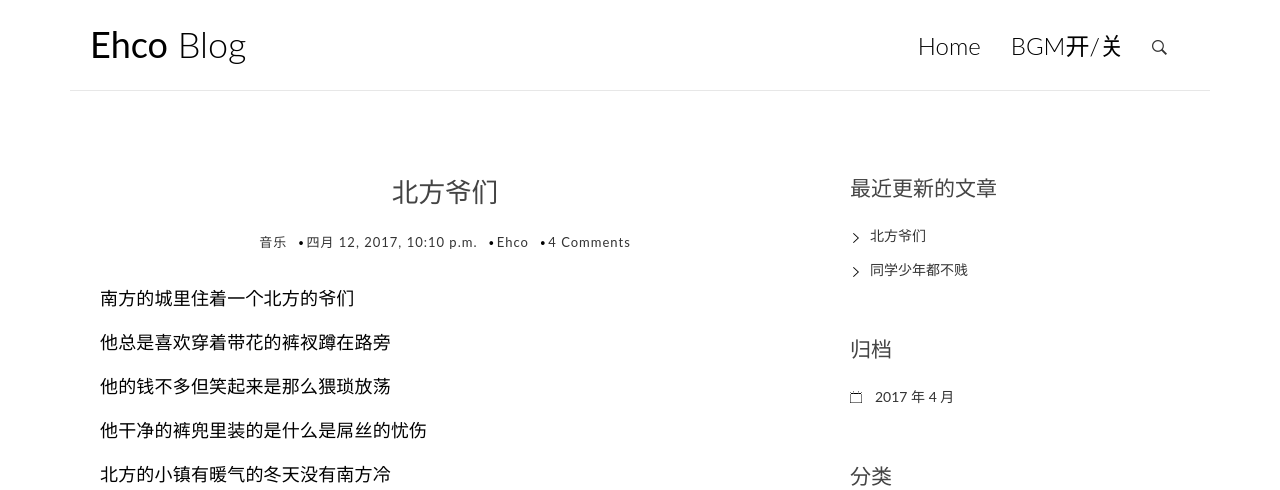
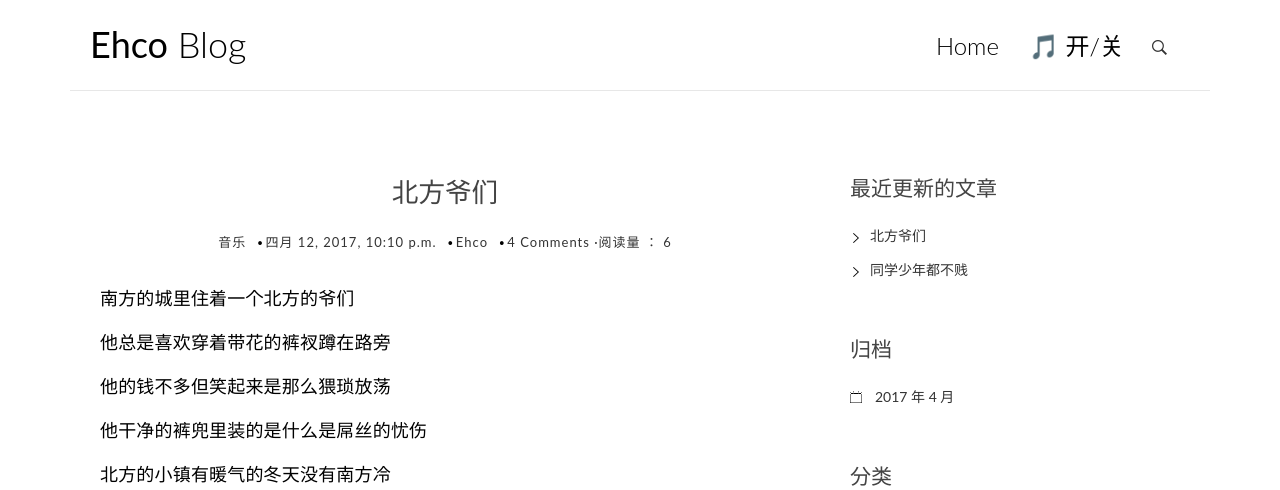
Before and after one commit to Ehco1996/django_blog, a Django app: page /post/5/ in a window 1280 px wide. Shown: the top 490 px of the page. Run offline with Django 3.2, Linux system fonts and the light colour scheme; data comes from the database, SQL or seed files in the repository; both versions use the stored data as it was after the commit; some libraries are stand-ins or nearby versions.

Commit message:
修复页面bug，增加阅读量的显示

```diff
--- a/blog/models.py
+++ b/blog/models.py
@@ -53,8 +53,12 @@ class Post(models.Model):
     分类 categroy
     标签 tag
     作者 author
+    阅读量 count
     '''
     title = models.CharField(max_length=70)
+
+    #count 是一个正整数类型，用于记录文章的阅读量。这里使得他自动创建
+    count = models.PositiveIntegerField(auto_created=True,default=0)
 
     #存储文章正文，用TextField类型来存储长文本
     body = models.TextField()
--- a/blog/views.py
+++ b/blog/views.py
@@ -24,6 +24,7 @@ def detail(request, pk):
         'markdown.extensions.codehilite',
         'markdown.extensions.toc',
     ])
+    '''
     # 生成 评论表单的实例
     form = CommentForm
     comment_list = post.comment_set.all()
@@ -31,8 +32,13 @@ def detail(request, pk):
         'post': post,
         'form': form,
         'comment_list': comment_list,
+        'count':count,
     }
-    return render(request, 'blog/detail.html', context=context)
+    '''
+    post.count = post.count + 1
+    post.save()
+
+    return render(request, 'blog/detail.html', context={'post': post})
 
 
 def archives(request, year, month):
--- a/django_blog/settings.py
+++ b/django_blog/settings.py
@@ -23,7 +23,7 @@ BASE_DIR = os.path.dirname(os.path.dirname(os.path.abspath(__file__)))
 SECRET_KEY = '3h+yg_vtf7vsyj!p00(usdo5$cv#d2bdxn9s57ove%s#(=dh^n'
 
 # SECURITY WARNING: don't run with debug turned on in production!
-DEBUG = False
+DEBUG = True
 
 ALLOWED_HOSTS = [
         'www.ehcoblog.ml',
--- a/templates/blog/base.html
+++ b/templates/blog/base.html
@@ -50,7 +50,7 @@
                             <ul class="nav navbar-nav navbar-right">
                                 <li class="cl-effect-8"><a href="/" data-hover="Home">Home</a></li>
                                 <li class="cl-effect-8">
-                                    <a type="button" href="javascript:playPause();">BGM开/关</a>
+                                    <a type="button" href="javascript:playPause();">🎵 开/关</a>
                                 </li>
                             </ul>
                         </div>
--- a/templates/blog/detail.html
+++ b/templates/blog/detail.html
@@ -17,6 +17,9 @@
 			<span class="post-author"><a href="#">{{ post.author }} </a></span>
 
 			<span class="comments-link"><a href="#">4 Comments</a></span>
+
+			<a> ·阅读量 ： {{ post.count }}</a>
+
 		</div>
 	</header>
 
@@ -36,39 +39,4 @@ conf: 'prod_4e518ffe3b210926e2e71f4cff373b6f'
 });
 </script>
 </div>
-<br>
-<!-- 老版本  初始版本评论框
-<div class="comment-list">
-	<h2>评论列表</h2>
-	<ul class="list-unstyled">
-		{% for comment in comment_list %}
-		<li class="comment-item">
-			<span class="name"> {{ comment.name }}</span>
-			<time class="date"> {{ comment.comment.created_time }}</time>
-			<div class="text">
-				{{ comment.text }}
-			</div>
-		</li>
-		{% empty %} 暂无评论 {% endfor %}
-	</ul>
-</div>
-<form action="{% url 'comments:post_comment' post.pk %}" method="post" class="comment-form">
-	{% csrf_token %}
-	<div class="row">
-		<div class="col-md-4">
-			<label for="{{ form.name.id_for_label }}">Name:</label> {{ form.name }} {{ form.name.errors }}
-		</div>
-		<div class="col-md-4">
-			<label for="{{ form.email.id_for_label }}">Email:</label> {{ form.email }} {{ form.email.errors }}
-		</div>
-		<div class="col-md-4">
-			<label for="{{ form.url.id_for_label }}">Url:</label> {{ form.url }} {{ form.rul.errors }}
-		</div>
-		<div class="col-md-12">
-			<label for="{{ form.text.id_for_label }}">Comment:</label> {{ form.text }} {{ form.text.errors }}
-			<button type="submit"><span>发表</span></button>
-		</div>
-	</div>
-</form>
--->
 {% endblock main%}
--- a/templates/blog/index.html
+++ b/templates/blog/index.html
@@ -17,6 +17,8 @@
             <span class="post-author"><a href="#">{{ post.author }} </a></span>
 
             <span class="comments-link"><a href="#">4 Comments</a></span>
+
+            <a> ·阅读量 ： {{ post.count }}</a>
         </div>
     </header>
     <div class="entry-content clearfix">
```
Also changed, not shown: blog/migrations/0003_post_count.py (added), db.sqlite3, 1 other file.
